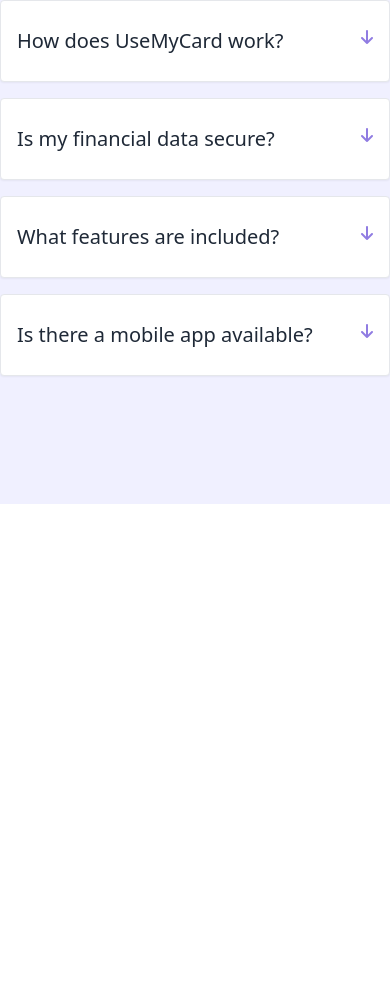
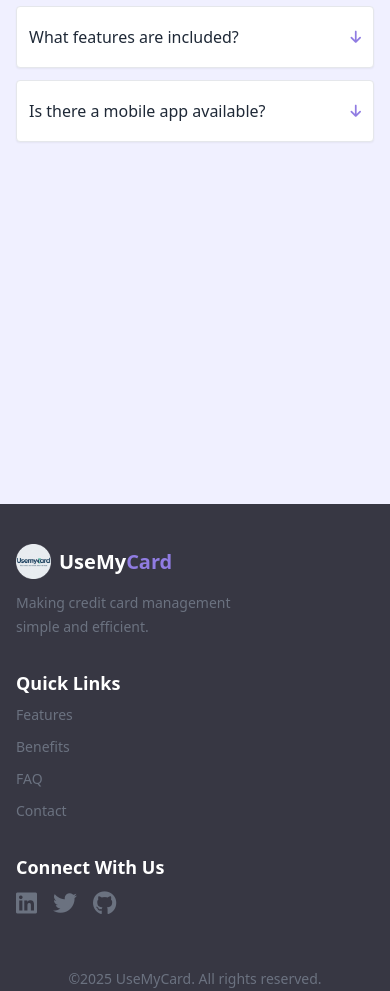
Before and after one commit to devlopersumit/UseMyCard, a React (Vite) app: page / in a window 390 px wide. Shown: the part 5080-6071 px from the top of the page. Before the commit the page ends 5584 px from the top, so only its background shows below. Built offline with nearby package versions, Linux system fonts and the light colour scheme.

Commit message:
Completed Footer Section

```diff
--- a/src/App.jsx
+++ b/src/App.jsx
@@ -4,6 +4,7 @@
 import UseMyCardWorking from "./Components/UseMyCardWorking";
 import CardBenefit from "./Components/CardBenefit";
 import FAQ from "./Components/FAQ"
+import Footer from "./Components/Footer"
 function App() {
 
 
@@ -15,6 +16,7 @@
     <UseMyCardWorking />
     <CardBenefit />
     <FAQ />
+    <Footer />
 
 
     </>
--- a/src/Components/CardBenefit.jsx
+++ b/src/Components/CardBenefit.jsx
@@ -1,6 +1,6 @@
 function CardBenefit() {
   return (
-    <div className="w-full min-h-screen pt-16 md:pt-24 pb-8 md:pb-16 px-4 md:px-8 lg:px-16 flex justify-center items-center text-[#373743] relative overflow-hidden">
+    <div className="w-full min-h-screen pt-16 md:pt-24 pb-8 md:pb-16 px-4 md:px-8 lg:px-16 flex justify-center items-center text-[#373743] relative overflow-hidden" id="benifits">
       {/* Animated Background */}
       <div className="absolute inset-0 bg-gradient-to-r from-[#F8F8FC] via-[#f0f0ff] to-[#e8e8ff] animate-gradient-x"></div>
 
--- a/src/Components/FAQ.jsx
+++ b/src/Components/FAQ.jsx
@@ -31,23 +31,23 @@
     setOpenIndex(openIndex === index ? null : index);
   };
     return(
-        <div className="w-full h-screen bg-[#F0F0FF] py-28">
-         <div className="max-w-[800px] max-h-[700px] rounded-lg  mx-auto">
-            <h1 className="text-[36px] leading-[40px] font-bold tracking-normal mb-[50px] text-center">Frequently Asked <span className="text-[#907CE2]">Questions</span></h1>
+        <div className="w-full min-h-screen bg-[#F0F0FF] pt-[30px] md:pt-[50px] px-4 md:px-8">
+         <div className="max-w-[800px] mx-auto" id="FAQ">
+            <h1 className="text-[28px] md:text-[36px] leading-[32px] md:leading-[40px] font-bold tracking-normal mb-[30px] md:mb-[50px] text-center">Frequently Asked <span className="text-[#907CE2]">Questions</span></h1>
       {faqs.map((faq, index) => (
         <div
         key={index}
-        className="mb-4 border rounded shadow-sm text-[16px] leading-6 tracking-normal font-[400] bg-white text-[#1f2937] py-3 hover:scale-[1.001] hover:shadow-xl transition-all duration-400">
+        className="mb-3 md:mb-4 border rounded shadow-sm text-[14px] md:text-[16px] leading-5 md:leading-6 tracking-normal font-[400] bg-white text-[#1f2937] py-2 md:py-3 hover:scale-[1.001] hover:shadow-xl transition-all duration-400 flex flex-wrap flex-col">
           <div
-            className="cursor-pointer p-4 bg-transparent flex justify-between"
+            className="cursor-pointer p-3 md:p-4 bg-transparent flex justify-between items-center"
             onClick={() => toggle(index)}
           >
-            <h3 className="font-medium text-[20px]">{faq.question}</h3>
-            <i class="fa-solid fa-arrow-down text-[#907ce2]"></i>
+            <h3 className="font-medium text-[16px] md:text-[20px] pr-4">{faq.question}</h3>
+            <i className={`fa-solid fa-arrow-down text-[#907ce2] transition-transform duration-300 ${openIndex === index ? 'rotate-180' : ''}`}></i>
           </div>
 
           {openIndex === index && (
-            <div className="p-4 bg-white border-t">
+            <div className="p-3 md:p-4 bg-white border-t">
               <p className="text-gray-700">{faq.answer}</p>
             </div>
           )}
--- /dev/null
+++ b/src/Components/Footer.jsx
@@ -0,0 +1,69 @@
+import logo from "../assets/Updated-UseMyCard.png";
+
+function Footer() {
+  return (
+    <div
+      className="w-full min-h-[340px] bg-[#373743] pt-[40px] md:pt-[80px] pb-0 px-4 md:px-[96px] text-[14px] md:text-[16px] leading-6 font-[400] tracking-normal text-white flex flex-col gap-4"
+      id="contact">
+
+        <div className="flex flex-col md:flex-row justify-around gap-8 md:gap-4">
+      {/* First Column */}
+      <div className="basis-full md:basis-[30%] flex flex-col">
+        <div className="flex items-center">
+          <div>
+            <img
+              src={logo}
+              alt="UseMyCard"
+              className="h-[35px] md:h-[40px] w-auto mr-2 transition-transform duration-300 ease-in-out hover:scale-105"
+            />
+          </div>
+          <h1 className="text-xl md:text-2xl font-bold cursor-pointer">
+            UseMy<span className="text-[#907ce2]">Card</span>
+          </h1>
+        </div>
+        <p className="text-gray-500 mt-3">
+          Making credit card management
+          <br />
+          simple and efficient.
+        </p>
+      </div>
+
+      {/* Second Column */}
+      <div className="flex flex-col gap-2 basis-full md:basis-[25%]">
+        <h1 className="text-[18px] md:text-[20px] font-bold">Quick Links</h1>
+        <p className="text-gray-500 hover:text-[#907ce2] transition-all duration-300">
+          <a href="features">Features</a>
+        </p>
+        <p className="text-gray-500 hover:text-[#907ce2] transition-all duration-300">
+          <a href="#benefits">Benefits</a>
+        </p>
+        <p className="text-gray-500 hover:text-[#907ce2] transition-all duration-300">
+          <a href="#FAQ">FAQ</a>
+        </p>
+        <p className="text-gray-500 hover:text-[#907ce2] transition-all duration-300">
+          <a href="#contact">Contact</a>
+        </p>
+      </div>
+
+      {/* Third Column */}
+      <div className="flex flex-col gap-2 basis-full md:basis-auto">
+        <h1 className="text-[18px] md:text-[20px] font-bold">Connect With Us</h1>
+        <div className="flex gap-4">
+          <a href="https://www.linkedin.com/in/sumit-jha?utm_source=share&utm_campaign=share_via&utm_content=profile&utm_medium=android_app" target="_blank" rel="noopener noreferrer">
+            <i className="fa-brands fa-linkedin text-2xl md:text-3xl text-gray-500 hover:text-[#907ce2] transition-all duration-300"></i>
+          </a>
+          <a href="https://x.com/_sumitjha_?t=4nSWLPjfWOEhS06PoX9-Lg&s=09" target="_blank" rel="noopener noreferrer">
+            <i className="fa-brands fa-twitter text-2xl md:text-3xl text-gray-500 hover:text-[#907ce2] transition-all duration-300"></i>
+          </a>
+          <a href="https://github.com/The-Boring-Education/byi-cohort-1-devlopersumit" target="_blank" rel="noopener noreferrer">
+            <i className="fa-brands fa-github text-2xl md:text-3xl text-gray-500 hover:text-[#907ce2] transition-all duration-300"></i>
+          </a>
+        </div>
+      </div>
+      </div>
+      <p className="text-gray-500 text-center mt-8 md:mt-14">&copy;2025 UseMyCard. All rights reserved.</p>
+    </div>
+  );
+}
+
+export default Footer;
--- a/src/Components/UseMyCardWorking.jsx
+++ b/src/Components/UseMyCardWorking.jsx
@@ -3,7 +3,7 @@
 
 function UseMyCardWorking() {
   return (
-    <section className="w-full min-h-screen pt-2 pb-12 px-4 md:px-8 lg:px-16 flex flex-col justify-center items-center text-[#373743] relative overflow-hidden" id="how-it-works">
+    <section className="w-full min-h-screen pt-2 pb-12 px-4 md:px-8 py-14 lg:px-16 flex flex-col justify-center items-center text-[#373743] relative overflow-hidden " id="how-it-works">
       {/* Animated Background */}
       <div className="absolute inset-0 bg-gradient-to-r from-[#F8F8FC] via-[#f0f0ff] to-[#e8e8ff] animate-gradient-x"></div>
 
```
